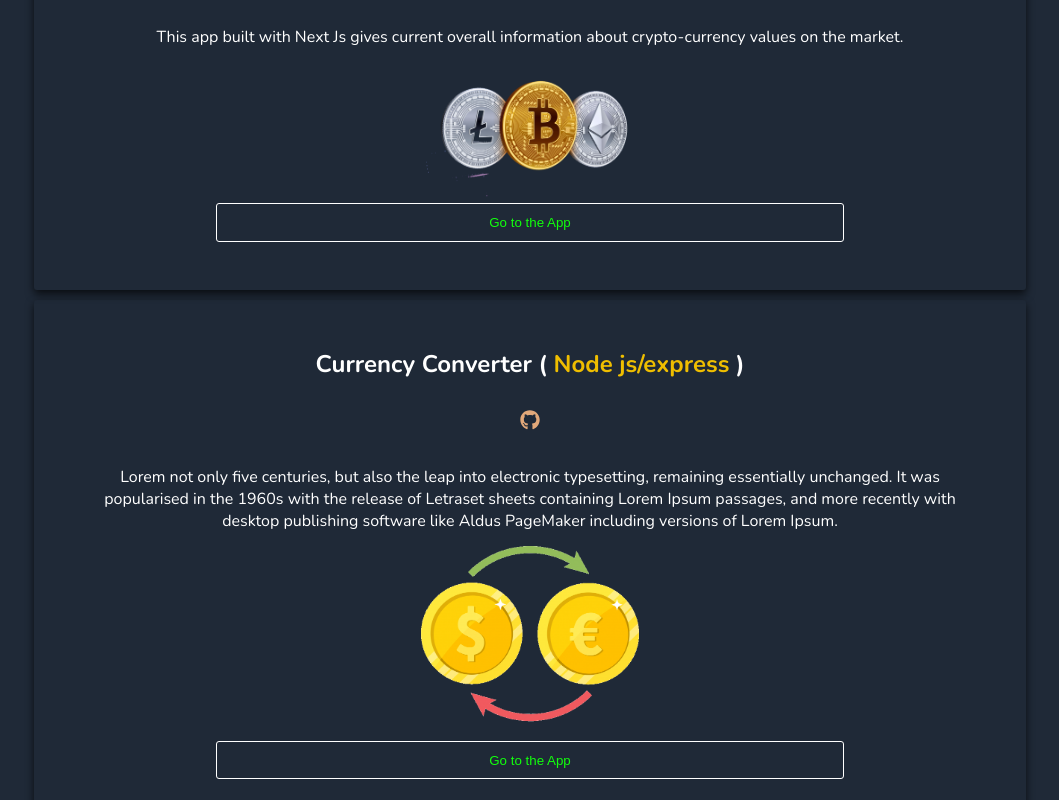
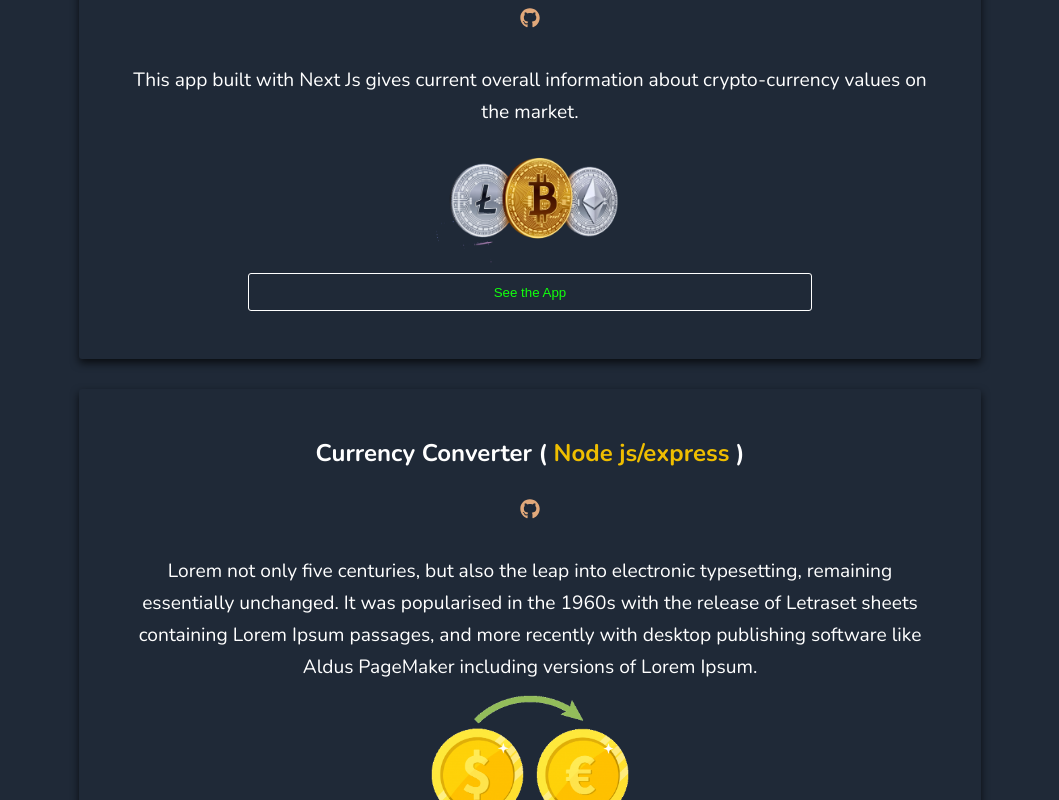
Before and after one commit to Jean198/jean-portfolio-nextjs, a Next.js app: page / in a window 1280 px wide. Shown: the part 1380-2180 px from the top of the page, without its empty margins (110-1169 px from the left). Built offline with nearby package versions, Linux system fonts and the light colour scheme.

Commit message:
changed the layouts

```diff
--- a/components/ProjectsSection.js
+++ b/components/ProjectsSection.js
@@ -18,7 +18,9 @@
         <h3>Projects</h3>
       </div>
 
-        <div className="project-box">
+      <div className="projectboxes-container">
+
+      <div className="project-box">
           <h2>Softrain project (<span className="frameworks"> React/Next js/Tailwind CSS </span>)</h2>
           <a href=""><FaGithub className="text-2xl" /></a>
           <p>
@@ -50,7 +52,7 @@
 
               <span className="span">
                 <a href="https://crypto-currency-tracker-tau.vercel.app/">
-                  <button className="project-button">Go to the App</button>
+                  <button className="project-button">See the App</button>
                 </a>
               </span>
 
@@ -74,7 +76,7 @@
 
            <span className="span">
                 <a href="https://jn-currency-converter.herokuapp.com/">
-                  <button className="project-button">Go to the App</button>
+                  <button className="project-button">See the App</button>
                 </a>
            </span>
 
@@ -108,6 +110,10 @@
           </p>
         </div>
 
+      </div>
+
+
+
     </div>
   )
 }
--- a/styles/global.css
+++ b/styles/global.css
@@ -173,6 +173,15 @@
 
 }
 
+.projectboxes-container{
+    margin: 0 auto;
+    max-width: 90%;
+
+    display: grid;
+    grid-template-columns: repeat(2, 1fr);
+    gap: 20px;
+}
+
 
 
 .projectboxes-container p{
@@ -190,7 +199,7 @@
 .project-box{
     margin: 0 auto;
     margin-top: 10px;
-    width:40%;
+    width:80%;
     min-height: 300px;
     padding: 3em;
 
@@ -235,7 +244,7 @@
     background-color: #1F2937;
     border: solid 1px white;
     padding: 0.8em 1.5em;
-    width: 20%;
+    width: 40%;
     color: #12FF0D;
     margin: 0 auto;
     border-radius: 3px;
@@ -259,6 +268,22 @@
     }
     .project-button{
         width: 70%;
+    }
+
+    .projectboxes-container{
+        margin: 0 auto;
+        width: 100%;
+
+        display: flex;
+        flex-direction: column;
+        align-items: center;
+        justify-content: center;
+
+    }
+
+    .project-box{
+        width: 50%;
+
     }
 
 
@@ -466,7 +491,7 @@
     min-height: 86vh;
     margin: 0 auto;
     display: flex;
-    flex-direction: column;
+
     align-items: center;
     justify-content: center;
     text-align: center;
@@ -476,16 +501,18 @@
 
 
 .Blog-container {
-    max-width: 768px;
+    max-width: 80%;
     margin: 0 auto;
     overflow: auto;
     padding: 0 10px;
+
+
 
   }
 
   .Single-Blog-container{
 
-    max-width: 768px;
+    max-width: 70%;
     margin: 0 auto;
     overflow: auto;
     padding: 0 10px;
@@ -496,6 +523,7 @@
 
 .card {
     padding: 15px;
+    width: 90%;
     border-radius: 10px;
     box-shadow: 0 4px 8px 0 rgba(0, 0, 0, 0.9);
 
@@ -519,16 +547,22 @@
 
 
   .posts {
-    display: grid;
+    display: flex;
+    flex-direction: column;
     grid-template-columns: repeat(2, 1fr);
     gap: 30px;
     margin-top: 30px;
+    margin-bottom: 100px;
+
   }
 
   .post-date {
     background: #B09111;
+    margin-top: 20px;
     margin-bottom: 20px;
     padding: 3px 10px;
+    width: 280px;
+    border-radius: 5px;
   }
 
   .post-title {
@@ -584,8 +618,19 @@
 
 
   img {
-    width: 100%;
+    width: 300px;
     border-radius: 10px;
+  }
+
+  @media screen and (max-width: 700px){
+    img{
+        width: 100%;
+
+    }
+
+    .post-date{
+        width: 90%
+    }
   }
 
 /* Jamk-----------------------------------------------------------------------------------------------------------------*/
```
